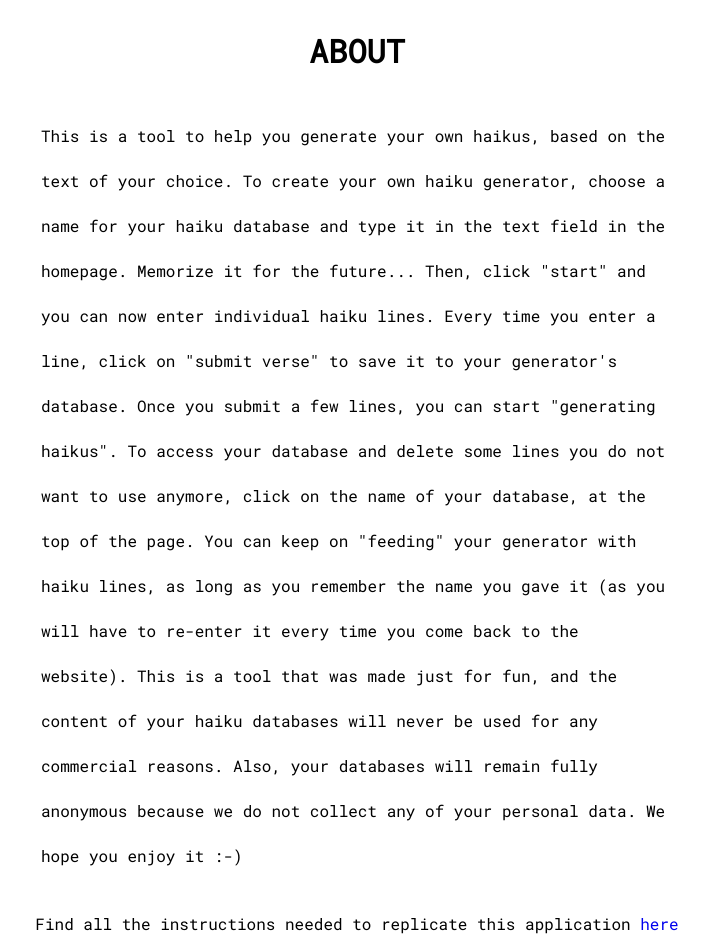
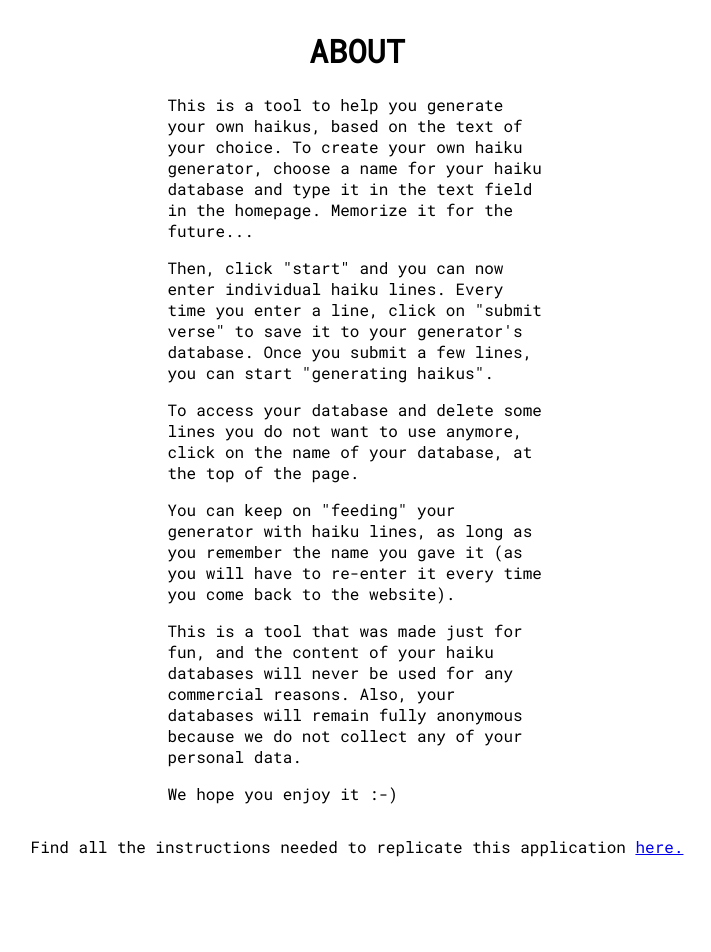
Before and after one commit to LeonardPoissant/Tool-Box, a React (Create React App) app in the folder client/: page /About in a window 1280 px wide. Shown: the top 952 px of the page, without its empty margins (283-994 px from the left). After the commit the page ends 881 px from the top, so only its background shows below. Built offline with nearby package versions, Linux system fonts and the light colour scheme.

Commit message:
about fixes

```diff
--- a/client/src/Components/About.js
+++ b/client/src/Components/About.js
@@ -9,16 +9,19 @@ const About = () => {
 
       <Paragraph>
         This is a tool to help you generate your own haikus, based on the text of your choice. To create your own haiku generator, choose a name for your haiku database and type it in the text field in the homepage. Memorize it for the future...
-        Then, click "start" and you can now enter individual haiku lines. Every time you enter a line, click on "submit verse" to save it to your generator's database. Once you submit a few lines, you can start "generating haikus".
-        To access your database and delete some lines you do not want to use anymore, click on the name of your database, at the top of the page.
-        You can keep on "feeding" your generator with haiku lines, as long as you remember the name you gave it (as you will have to re-enter it every time you come back to the website).
-        This is a tool that was made just for fun, and the content of your haiku databases will never be used for any commercial reasons. Also, your databases will remain fully anonymous because we do not collect any of your personal data.
-        We hope you enjoy it :-)
       </Paragraph>
+      <Paragraph>Then, click "start" and you can now enter individual haiku lines. Every time you enter a line, click on "submit verse" to save it to your generator's database. Once you submit a few lines, you can start "generating haikus".
+</Paragraph>
+      <Paragraph>To access your database and delete some lines you do not want to use anymore, click on the name of your database, at the top of the page.
+</Paragraph>
+      <Paragraph>You can keep on "feeding" your generator with haiku lines, as long as you remember the name you gave it (as you will have to re-enter it every time you come back to the website).</Paragraph>
+      <Paragraph>This is a tool that was made just for fun, and the content of your haiku databases will never be used for any commercial reasons. Also, your databases will remain fully anonymous because we do not collect any of your personal data.</Paragraph>
+      <Paragraph>We hope you enjoy it :-)</Paragraph>
 
       <Instructions>
         Find all the instructions needed to replicate this application
-        <StyledA href="https://github.com/LeonardPoissant/Tool-Box" > here</StyledA>
+        <span> </span>
+        <StyledA href="https://github.com/LeonardPoissant/Tool-Box" >here.</StyledA>
       </Instructions>
     </Wrapper>
   );
@@ -28,13 +31,15 @@ const Wrapper = styled.div`
   display: flex;
   flex-direction: column;
   align-items: center;
-  justify-content: space-around;
+
 `;
 
 const Paragraph = styled.p`
-  width: 50%;
-  padding:3px;
-  line-height:45px;
+width:30%;
+
+margin-top:0px;
+
+
 `;
 
 const Instructions = styled.p`
@@ -42,7 +47,7 @@ const Instructions = styled.p`
 `;
 
 const StyledA = styled.a`
-text-decoration:none;
+
 `;
 
 
```
